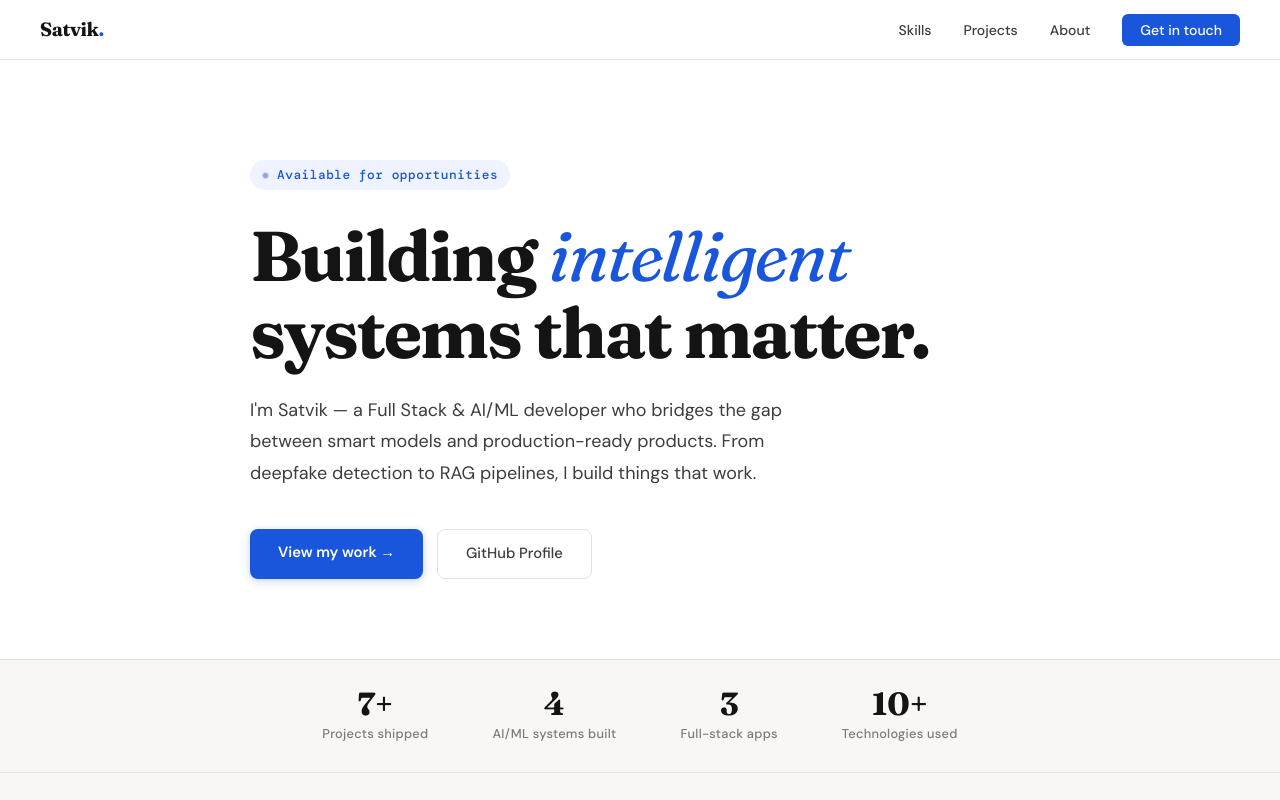
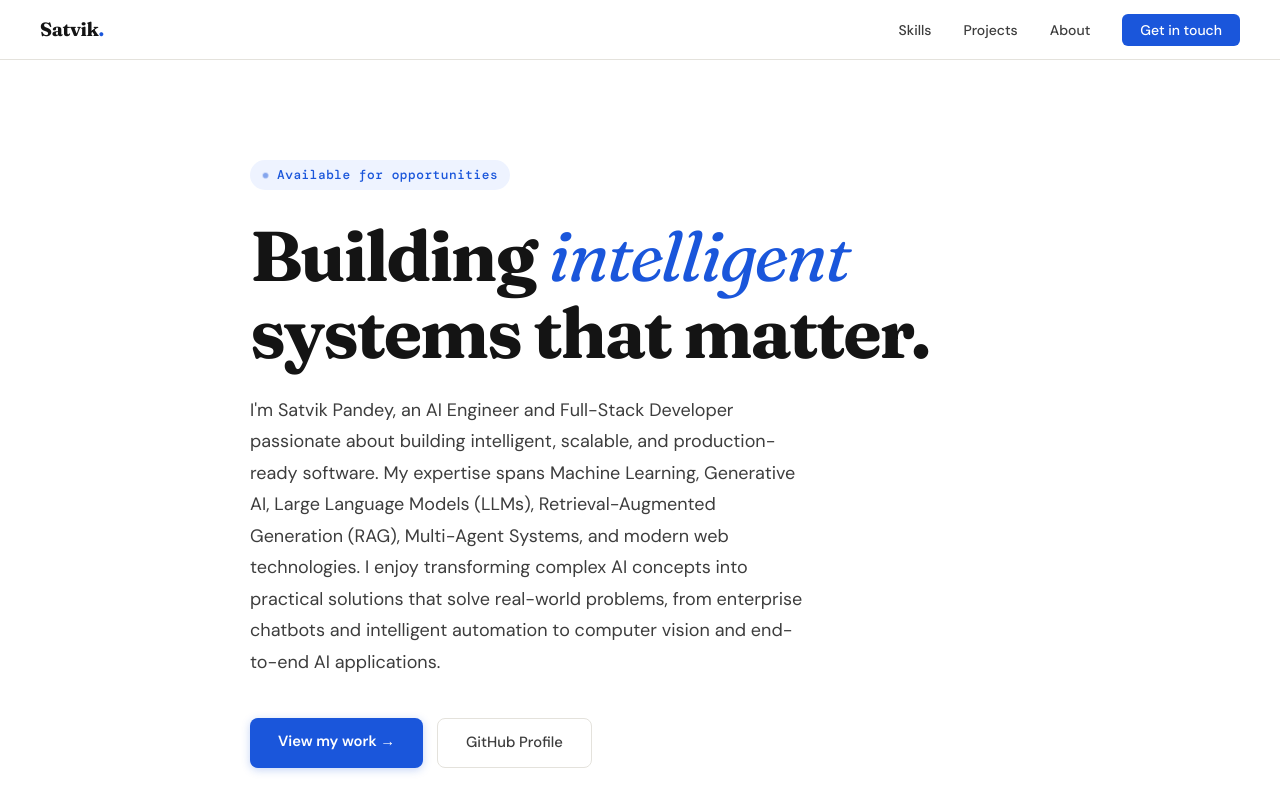
Before and after one commit to satvik078/satvik078, a plain HTML site: page index.html in a window 1280 px wide. Shown: the top 800 px of the page. Drawn offline with nearby package versions, Linux system fonts and the light colour scheme.

Commit message:
File updated

```diff
--- a/index.html
+++ b/index.html
@@ -487,7 +487,8 @@
 <section class="hero">
   <div class="hero-eyebrow">Available for opportunities</div>
   <h1>Building <em>intelligent</em><br>systems that matter.</h1>
-  <p class="hero-sub">I'm Satvik — a Full Stack & AI/ML developer who bridges the gap between smart models and production-ready products. From deepfake detection to RAG pipelines, I build things that work.</p>
+  <p class="hero-sub">I'm Satvik Pandey, an AI Engineer and Full-Stack Developer passionate about building intelligent, scalable, and production-ready software. My expertise spans Machine Learning, Generative AI, Large Language Models (LLMs), Retrieval-Augmented Generation (RAG), Multi-Agent Systems, and modern web technologies. I enjoy transforming complex AI concepts into practical solutions that solve real-world problems, from enterprise chatbots and intelligent automation to computer vision and end-to-end AI applications.
+</p>
   <div class="hero-actions">
     <a href="#projects" class="btn-primary">View my work →</a>
     <a href="https://github.com/satvik078" target="_blank" class="btn-secondary">GitHub Profile</a>
```
